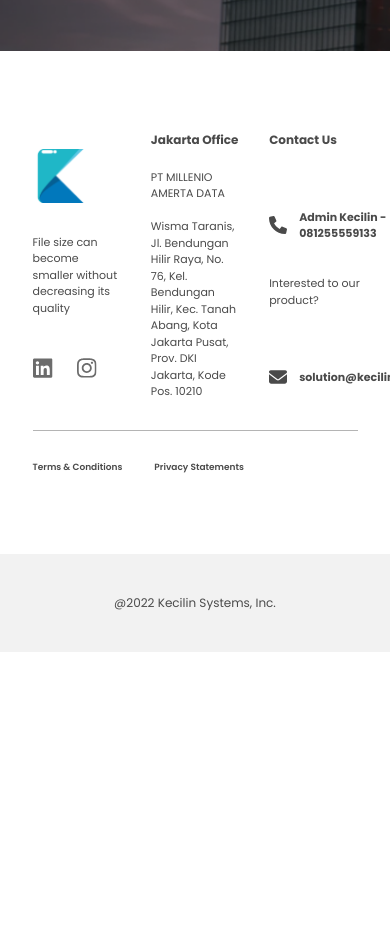
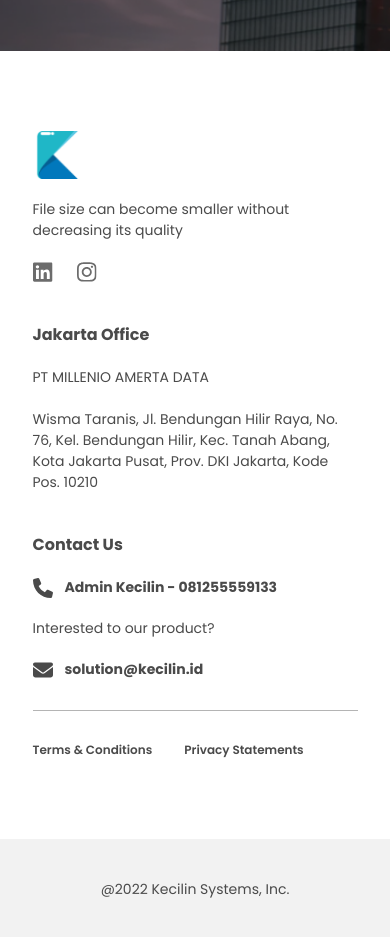
Before and after one commit to daffakamal/kecilin-clone, a Next.js app: page / in a window 390 px wide. Shown: the part 10358-11295 px from the top of the page. Before the commit the page ends 11010 px from the top, so only its background shows below. Built offline with nearby package versions, Linux system fonts and the light colour scheme.

Commit message:
fix(Layout): adjust responsive footer

```diff
--- a/components/Layout/footer.js
+++ b/components/Layout/footer.js
@@ -11,17 +11,17 @@ export default function Footer() {
   return (
     <div className="w-full h-full mx-auto bg-white">
       <div className="w-10/12 xl:w-3/4 mx-auto pt-[80px]">
-        <div className="grid grid-cols-3 text-left gap-x-[30px] pb-[30px] border-b-[1px] border-[#B4B4B4] text-[#4A4A4A]">
+        <div className="grid md:grid-cols-3 text-left md:gap-x-[30px] gap-y-[40px] md:gap-y-[40px] pb-[30px] border-b-[1px] border-[#B4B4B4] text-[#4A4A4A]">
           <div className="grid gap-y-[20px]">
             <Image
               src={KecilinLogo.src}
-              className="my-auto pt-2 pointer-events-none"
+              className="w-12 md:w-14 lg:w-14 pointer-events-none"
               width={54}
               height={54}
               loading="lazy"
               alt="Kecilin logo"
             />
-            <h1 className="font-PoppinsRegular text-[11px] xs:text-[12px] md:text-[14px]">
+            <h1 className="font-PoppinsRegular text-[14px]">
               File size can become smaller without decreasing its quality
             </h1>
             <div className="flex flex-row gap-x-6">
@@ -48,14 +48,12 @@ export default function Footer() {
             </div>
           </div>
           <div className="grid gap-y-[20px]">
-            <p className="font-PoppinsBold text-[12px] xs:text-[16px] md:text-[18px]">
+            <p className="font-PoppinsBold text-[16px] md:text-[18px]">
               Jakarta Office
             </p>
-            <div className="font-PoppinsRegular text-[11px] xs:text-[12px] md:text-[14px]">
-              <p>
-                PT MILLENIO AMERTA DATA
-              </p>
-              <br/>
+            <div className="font-PoppinsRegular text-[14px]">
+              <p>PT MILLENIO AMERTA DATA</p>
+              <br />
               <p>
                 Wisma Taranis, Jl. Bendungan Hilir Raya, No. 76, Kel. Bendungan
                 Hilir, Kec. Tanah Abang, Kota Jakarta Pusat, Prov. DKI Jakarta,
@@ -64,10 +62,10 @@ export default function Footer() {
             </div>
           </div>
           <div className="grid gap-y-[20px]">
-            <p className="font-PoppinsBold text-[12px] xs:text-[16px] md:text-[18px]">
+            <p className="font-PoppinsBold text-[16px] md:text-[18px]">
               Contact Us
             </p>
-            <div className="flex items-center gap-x-3 font-PoppinsBold text-[11px] xs:text-[12px] md:text-[14px]">
+            <div className="flex items-center gap-x-3 font-PoppinsBold text-[14px]">
               <Image
                 src={IconTelephone.src}
                 className="pointer-events-none"
@@ -76,14 +74,12 @@ export default function Footer() {
                 loading="lazy"
                 alt="Telephone icon"
               />
-              <p>
-                Admin Kecilin - 081255559133
-              </p>
+              <p>Admin Kecilin - 081255559133</p>
             </div>
-            <p className="font-PoppinsRegular text-[11px] xs:text-[12px] md:text-[14px]">
+            <p className="font-PoppinsRegular text-[14px]">
               Interested to our product?
             </p>
-            <div className="flex items-center gap-x-3 font-PoppinsBold text-[11px] xs:text-[12px] md:text-[14px]">
+            <div className="flex items-center gap-x-3 font-PoppinsBold text-[14px]">
               <Image
                 src={IconMail.src}
                 className="pointer-events-none"
@@ -92,13 +88,11 @@ export default function Footer() {
                 loading="lazy"
                 alt="Mail icon"
               />
-              <p>
-                solution@kecilin.id
-              </p>
+              <p>solution@kecilin.id</p>
             </div>
           </div>
         </div>
-        <div className="flex gap-x-8 pt-[30px] pb-[80px] font-PoppinsSemi text-[#4A4A4A] text-[9px] xs:text-[10px] md:text-[12px]">
+        <div className="flex gap-x-8 pt-[30px] pb-[80px] font-PoppinsSemi text-[#4A4A4A] text-[12px]">
           <a
             href="#!"
             className="hover:underline hover:decoration-[#4A4A4A] cursor-pointer"
@@ -114,7 +108,7 @@ export default function Footer() {
         </div>
       </div>
       <div className="bg-[#F2F2F2] grid justify-items-center py-[40px]">
-        <span className="font-PoppinsRegular text-[#4A4A4A] text-[12px] xs:text-[14px] md:text-[16px]">
+        <span className="font-PoppinsRegular text-[#4A4A4A] text-[14px] md:text-[16px]">
           @2022 Kecilin Systems, Inc.
         </span>
       </div>
```
